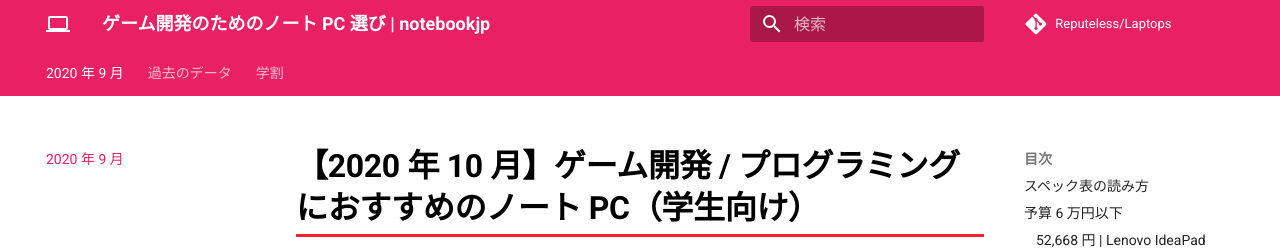
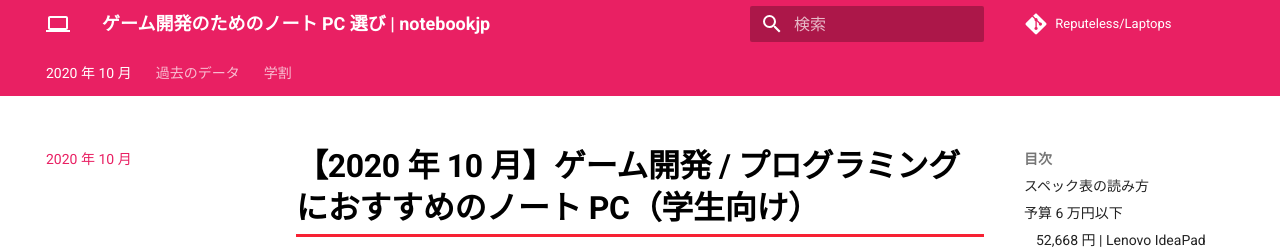
Before and after one commit to notebookjp/notebookjp.docs, an MkDocs documentation site: the page built from docs/index.md, in a window 1280 px wide and 900 px high. Shown: the top 249 px of the window. Built offline with MkDocs 1.6.1 and Material for MkDocs 9.7.7, drawn with Linux system fonts in a browser that asks for light colours; nearby versions of some CDN libraries; comment, search, counter and statistics services are not loaded.

Commit message:
Update mkdocs.yml

```diff
--- a/mkdocs.yml
+++ b/mkdocs.yml
@@ -42,7 +42,7 @@ extra_css:
 
 # Page tree
 nav:
-  - 2020 年 9 月: index.md
+  - 2020 年 10 月: index.md
   - 過去のデータ:
     - 2020 年 9 月: archive/2020-09-11.md
     - 2020 年 8 月: archive/2020-08-07.md
```
